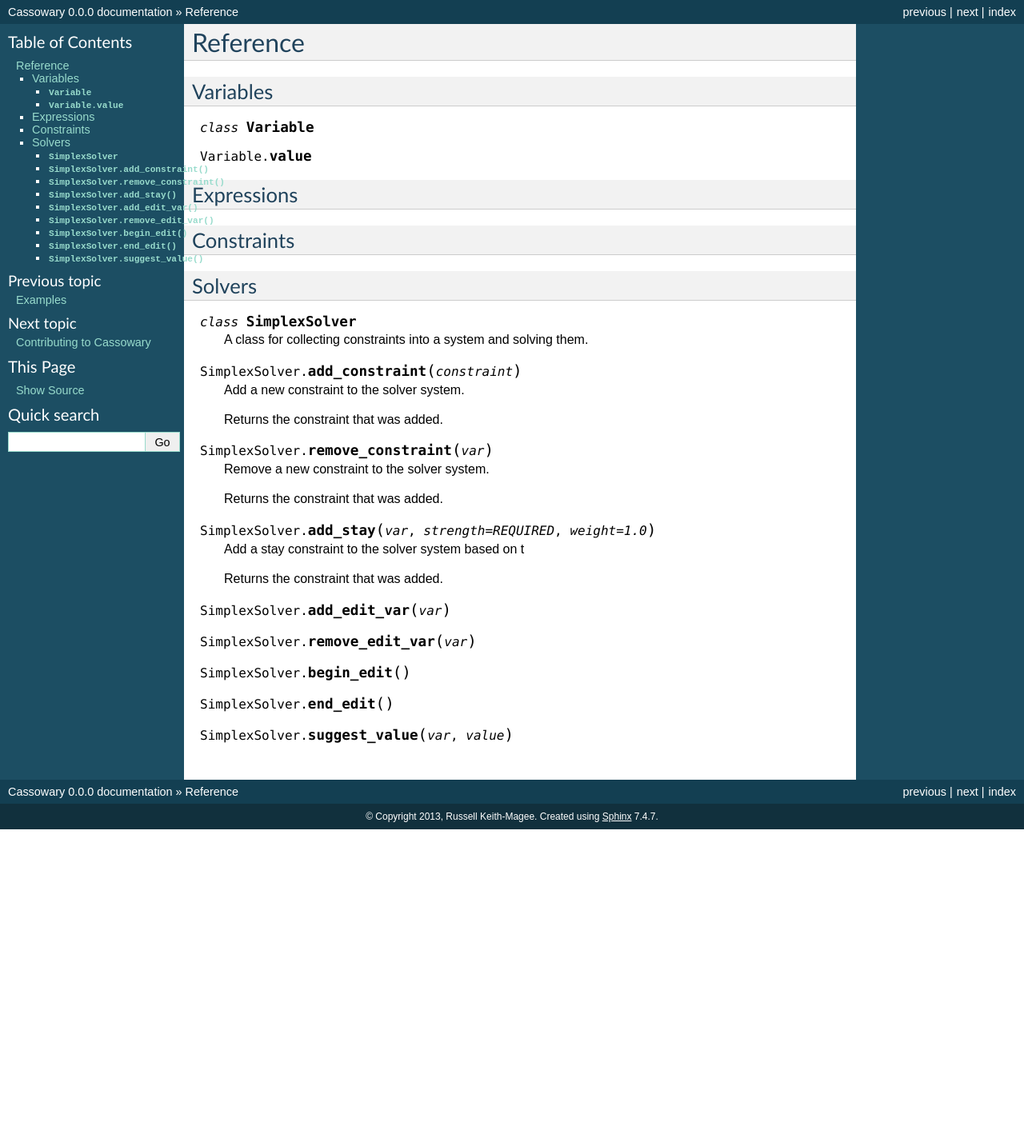
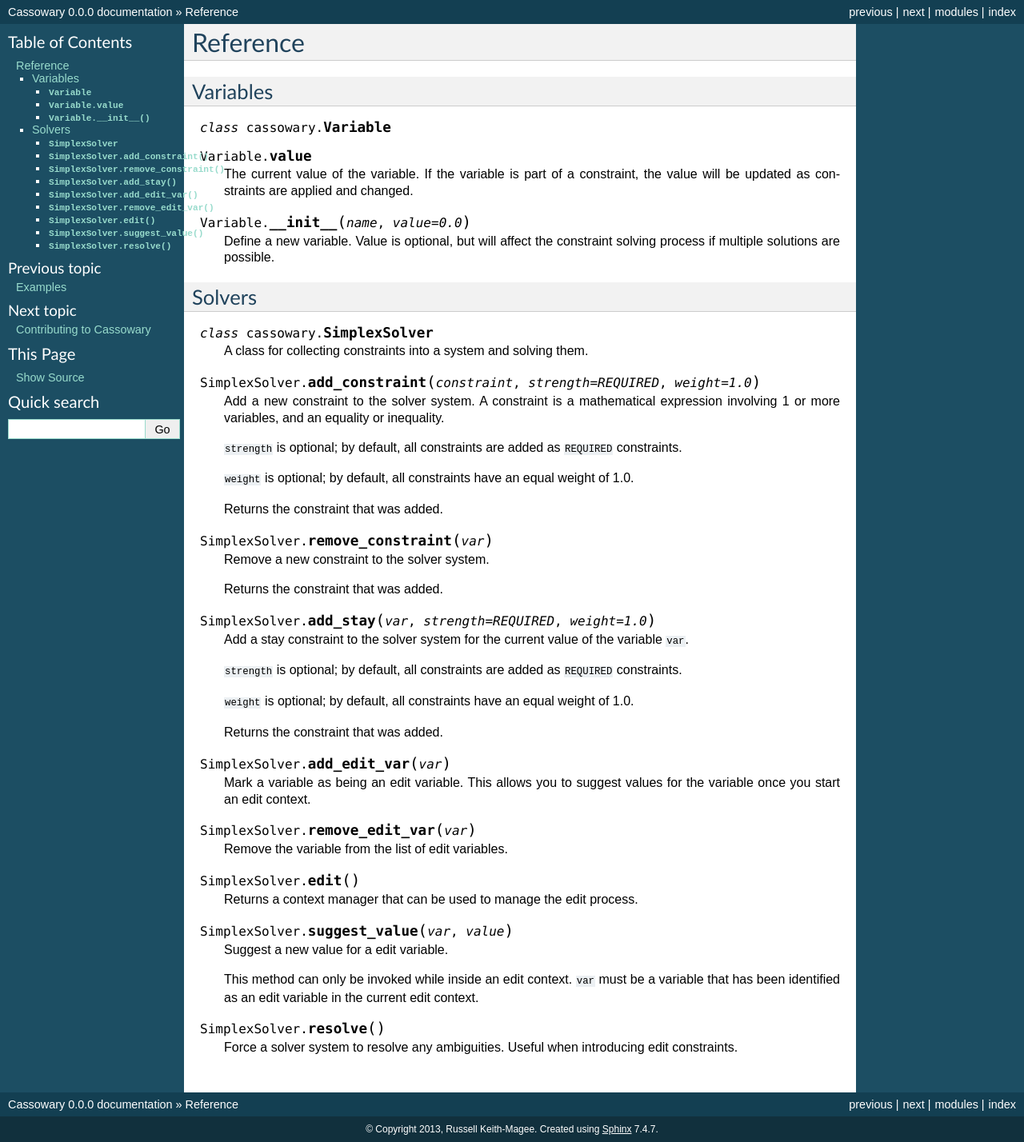
Before and after one commit to brodderickrodriguez/cassowary, a Sphinx documentation site: the page built from docs/reference/reference.rst, in a window 1280 px wide. Shown: the whole page at 80% size. Built offline with Sphinx 7.4.7, drawn with Linux system fonts in a browser that asks for light colours; before the commit the page ends 1037 px from its top, so only the background shows below that.

Commit message:
Implement editing as a context manager.

```diff
--- a/docs/reference/reference.rst
+++ b/docs/reference/reference.rst
@@ -1,3 +1,5 @@
+.. module:: cassowary
+
 Reference
 =========
 
@@ -9,14 +11,13 @@ Variables
 
 .. attribute:: Variable.value
 
+    The current value of the variable. If the variable is part of a constraint,
+    the value will be updated as constraints are applied and changed.
 
-Expressions
------------
+.. method:: Variable.__init__(name, value=0.0)
 
-
-Constraints
------------
-
+    Define a new variable. Value is optional, but will affect the constraint
+    solving process if multiple solutions are possible.
 
 Solvers
 -------
@@ -25,9 +26,16 @@ Solvers
 
     A class for collecting constraints into a system and solving them.
 
-.. method:: SimplexSolver.add_constraint(constraint)
+.. method:: SimplexSolver.add_constraint(constraint, strength=REQUIRED, weight=1.0)
 
-    Add a new constraint to the solver system.
+    Add a new constraint to the solver system. A constraint is a mathematical
+    expression involving 1 or more variables, and an equality or inequality.
+
+    ``strength`` is optional; by default, all constraints are added as
+    ``REQUIRED`` constraints.
+
+    ``weight`` is optional; by default, all constraints have an equal weight
+    of 1.0.
 
     Returns the constraint that was added.
 
@@ -39,16 +47,39 @@ Solvers
 
 .. method:: SimplexSolver.add_stay(var, strength=REQUIRED, weight=1.0)
 
-    Add a stay constraint to the solver system based on t
+    Add a stay constraint to the solver system for the current value of
+    the variable ``var``.
+
+    ``strength`` is optional; by default, all constraints are added as
+    ``REQUIRED`` constraints.
+
+    ``weight`` is optional; by default, all constraints have an equal weight
+    of 1.0.
 
     Returns the constraint that was added.
 
 .. method:: SimplexSolver.add_edit_var(var)
 
+    Mark a variable as being an edit variable. This allows you to
+    suggest values for the variable once you start an edit context.
+
 .. method:: SimplexSolver.remove_edit_var(var)
 
-.. method:: SimplexSolver.begin_edit()
+    Remove the variable from the list of edit variables.
 
-.. method:: SimplexSolver.end_edit()
+.. method:: SimplexSolver.edit()
+
+    Returns a context manager that can be used to manage the edit process.
 
 .. method:: SimplexSolver.suggest_value(var, value)
+
+    Suggest a new value for a edit variable.
+
+    This method can only be invoked while inside an edit context.
+    ``var`` must be a variable that has been identified as an edit
+    variable in the current edit context.
+
+.. method:: SimplexSolver.resolve()
+
+    Force a solver system to resolve any ambiguities. Useful when
+    introducing edit constraints.
--- a/docs/topics/examples.rst
+++ b/docs/topics/examples.rst
@@ -75,9 +75,9 @@ Now we can set up the constraints to define where the midpoints fall. By
 definition, each midpoint **must** fall exactly halfway between two points
 that form a line, and that's exactly what we describe - an expression that
 computes the position of the midpoint. This expression is used to construct a
-:class:`Constraint`, describing that the value of the midpoint must equal the
-value of the expression. The :class:`Constraint` is then added to the solver
-system::
+:class:`~cassowary.Constraint`, describing that the value of the midpoint must
+equal the value of the expression. The :class:`~cassowary.Constraint` is then
+added to the solver system::
 
     for start, end in [(0, 1), (1, 2), (2, 3), (3, 0)]:
         cle = (points[start].x + points[end].x) / 2
@@ -106,16 +106,17 @@ stays on the left, and the top stays on top::
     solver.add_constraint(points[3].y + 20 <= points[1].y)
     solver.add_constraint(points[3].y + 20 <= points[2].y)
 
-Each of these constraints is posed as an :class:`Constraint`. For example, the first
-expression describes a point 20 pixels to the right of the x coordinate of the top
-left point. This :class:`Constraint` is then added as a constraint on the x coordinate
-of the bottom right (point 2) and top right (point 3) corners - the x coordinate of these
-points must be at least 20 pixels greater than the x coordinate of the top left corner
-(point 0).
+Each of these constraints is posed as an :class:`~cassowary.Constraint`. For
+example, the first expression describes a point 20 pixels to the right of the
+x coordinate of the top left point. This :class:`~cassowary.Constraint` is
+then added as a constraint on the x coordinate of the bottom right (point 2)
+and top right (point 3) corners - the x coordinate of these points must be at
+least 20 pixels greater than the x coordinate of the top left corner (point
+0).
 
-Lastly, we set the overall constraints -- the constraints that limit how large our
-2D canvas is. We'll constraint the canvas to be 500x500 pixels, and require that all
-points fall on that canvas::
+Lastly, we set the overall constraints -- the constraints that limit how large
+our 2D canvas is. We'll constraint the canvas to be 500x500 pixels, and
+require that all points fall on that canvas::
 
     for point in points:
         solver.add_constraint(point.x >= 0)
@@ -136,25 +137,23 @@ layout questions. The most obvious question -- where are the midpoints?
     >>> midpoints[3]
     (105.0, 10.0)
 
-You can see from this that the midpoints have been positioned exactly where you'd
-expect - half way between the corners - without having to explicitly specify their
-positions.
+You can see from this that the midpoints have been positioned exactly where
+you'd expect - half way between the corners - without having to explicitly
+specify their positions.
 
-These relationships will be maintained if we then edit the position of the corners.
-Lets move the position of the bottom right corner (point 2). We mark the variables
-associated with that corner as being **Edit variables**::
+These relationships will be maintained if we then edit the position of the
+corners. Lets move the position of the bottom right corner (point 2). We mark
+the variables associated with that corner as being **Edit variables**::
 
     solver.add_edit_var(points[2].x)
     solver.add_edit_var(points[2].y)
 
 Then, we start an edit, change the coordinates of the corner, and stop the edit::
 
-    solver.begin_edit()
+    with solver.edit():
 
-    solver.suggest_value(points[2].x, 300)
-    solver.suggest_value(points[2].y, 400)
-
-    solver.end_edit()
+        solver.suggest_value(points[2].x, 300)
+        solver.suggest_value(points[2].y, 400)
 
 As a result of this edit, the midpoints have automatically been updated::
 
@@ -167,8 +166,8 @@ As a result of this edit, the midpoints have automatically been updated::
     >>> midpoints[3]
     (105.0, 10.0)
 
-If you want, you can now repeat the edit process for any of the points - including
-the midpoints.
+If you want, you can now repeat the edit process for any of the points -
+including the midpoints.
 
 GUI layout
 ----------
@@ -228,8 +227,9 @@ window on which the buttons will be placed::
     solver.add_stay(right_limit, WEAK)
 
 The left limit is set as a ``REQUIRED`` constraint -- the left border can't
-move from coordinate 0. However, the window can expand if necessary to accomodate
-the widgets it contains, so the right limit is a ``WEAK`` constraint.
+move from coordinate 0. However, the window can expand if necessary to
+accomodate the widgets it contains, so the right limit is a ``WEAK``
+constraint.
 
 Now we can define the constraints on the button layouts::
 
@@ -259,8 +259,9 @@ Now we can define the constraints on the button layouts::
     # Button2's preferred width is 113
     solver.add_constraint(b2.width == 113, strength=STRONG)
 
-Since we haven't imposed a hard constraint on the right hand side, the constraint
-system will give us the smallest window that will satisfy these constraints::
+Since we haven't imposed a hard constraint on the right hand side, the
+constraint system will give us the smallest window that will satisfy these
+constraints::
 
     >>> b1
     (x=50.0, width=113.0)
@@ -270,9 +271,10 @@ system will give us the smallest window that will satisfy these constraints::
     >>> right_limit.value
     426.0
 
-That is, the smallest window that can accomodate these constraints is 426 pixels
-wide. However, if the user makes the window larger, we can still lay out widgets.
-We impose a new ``REQUIRED`` constraint with the size of the window::
+That is, the smallest window that can accomodate these constraints is 426
+pixels wide. However, if the user makes the window larger, we can still lay
+out widgets. We impose a new ``REQUIRED`` constraint with the size of the
+window::
 
     right_limit.value = 500
     right_limit_stay = solver.add_constraint(right_limit, strength=REQUIRED)
@@ -285,12 +287,13 @@ We impose a new ``REQUIRED`` constraint with the size of the window::
     >>> right_limit.value
     500.0
 
-That is - if the window size is 500 pixels, the layout will compensate by putting
-``button2`` a little further to the right. The ``WEAK`` stay on the right limit that
-we established at the start is ignored in preference for the ``REQUIRED`` stay.
+That is - if the window size is 500 pixels, the layout will compensate by
+putting ``button2`` a little further to the right. The ``WEAK`` stay on the
+right limit that we established at the start is ignored in preference for the
+``REQUIRED`` stay.
 
-If the window is then resized again, we can remove the 500 pixel limit, and impose
-a new limit::
+If the window is then resized again, we can remove the 500 pixel limit, and
+impose a new limit::
 
     solver.remove_constraint(right_limit_stay)
 
```
Also changed, not shown: docs/topics/theory.rst (+42 -8 lines), 2 other files.
